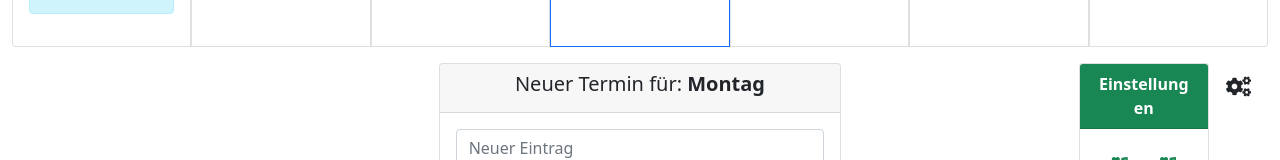
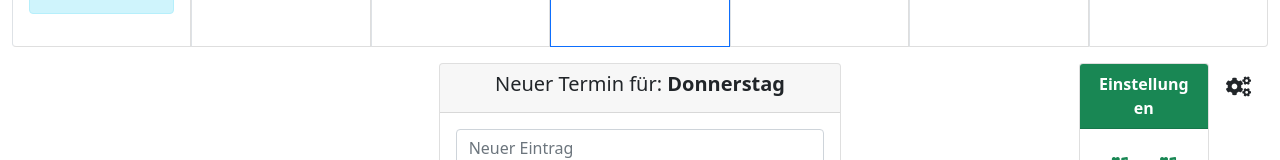
Before and after one commit to devR2001/terminkalender, a Vue app: page / in a window 1280 px wide. Shown: the part 360-520 px from the top of the page. Built offline with nearby package versions, Linux system fonts and the light colour scheme.

Commit message:
set active day in CalendarEntry

```diff
--- a/src/components/CalendarEntry.vue
+++ b/src/components/CalendarEntry.vue
@@ -2,7 +2,7 @@
   <div id="calender-entry">
     <div class="card">
       <div class="card-header text-center">
-        <h5>Neuer Termin für: <strong>Montag</strong></h5>
+        <h5>Neuer Termin für: <strong>{{ activeDayName }}</strong></h5>
       </div>
       <div class="card-body">
         <input type="text" class="form-control" placeholder="Neuer Eintrag" />
@@ -31,8 +31,15 @@
 </template>
 
 <script>
+import Store from "../store";
+
 export default {
     name: "CalendarEntry",
+    computed: {
+      activeDayName(){
+        return Store.getters.activeDay().fullName;
+      }
+    }
 };
 </script>
 
```
